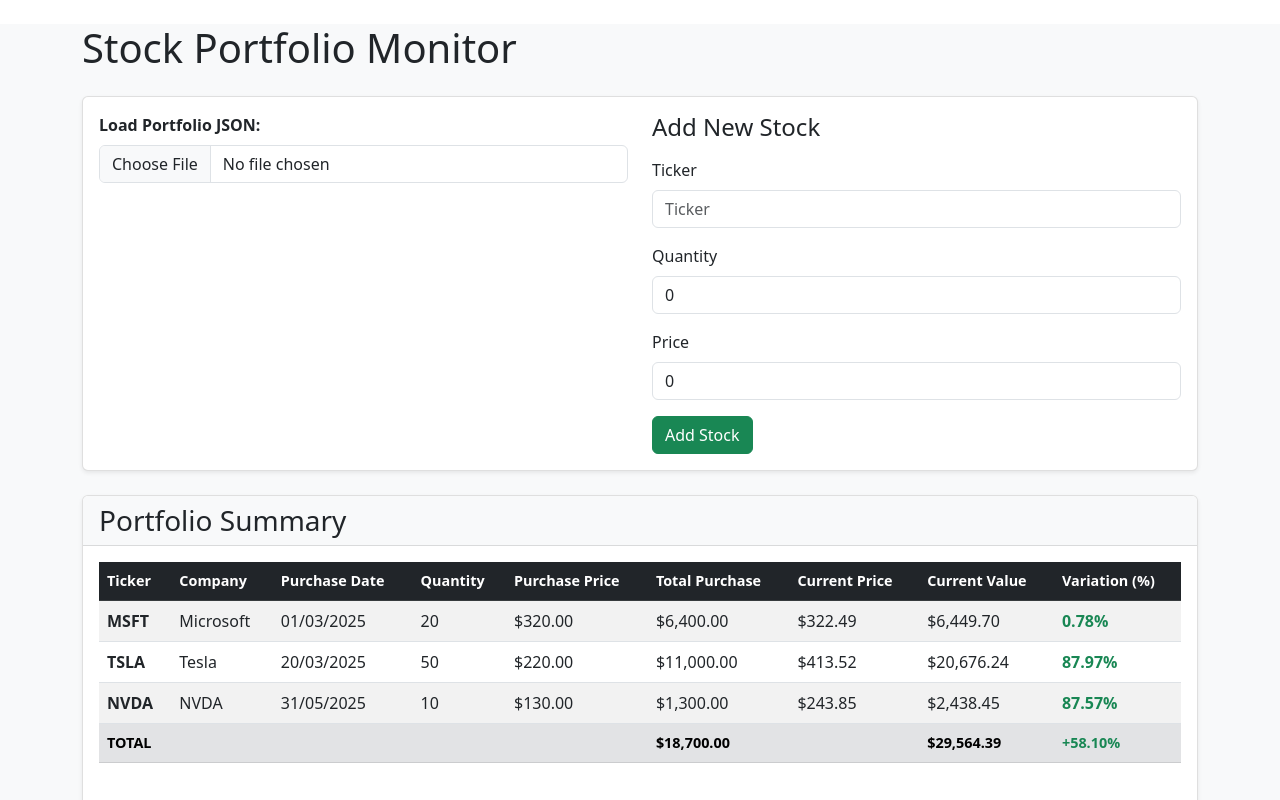
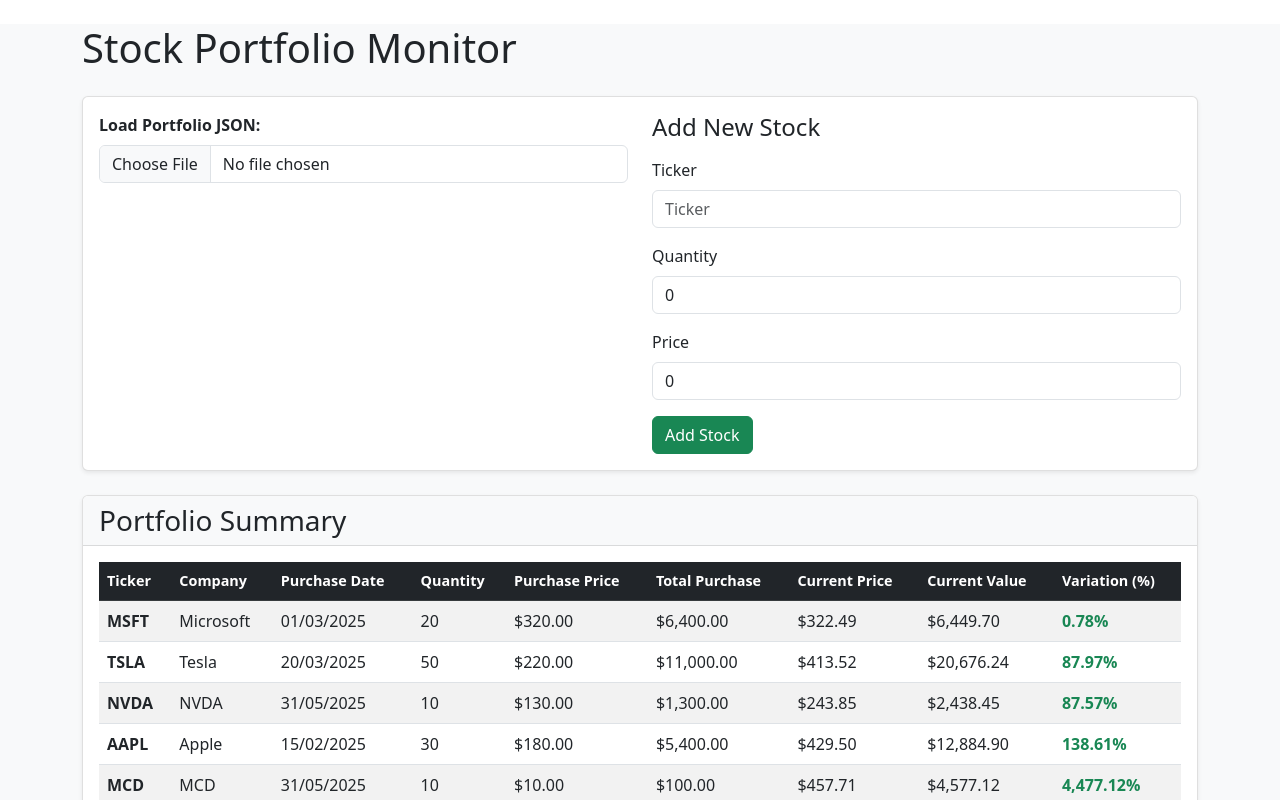
Before and after one commit to iurig21/Gestor_carteira_acoes, an Angular app: page / in a window 1280 px wide. Shown: the top 800 px of the page. Built offline with nearby package versions, Linux system fonts and the light colour scheme; no server answers; data requests are answered from the project's data file.

Commit message:
feat:load portfolio from json file fixed

```diff
--- a/db.json
+++ b/db.json
@@ -23,6 +23,22 @@
       "purchaseDate": "2025-05-31T23:16:24.097Z",
       "quantity": 10,
       "purchasePrice": 130
+    },
+    {
+      "id": "c895",
+      "ticker": "AAPL",
+      "company": "Apple",
+      "purchaseDate": "2025-02-15",
+      "quantity": 30,
+      "purchasePrice": 180
+    },
+    {
+      "id": "a07e",
+      "ticker": "MCD ",
+      "company": "MCD ",
+      "purchaseDate": "2025-05-31T23:57:06.160Z",
+      "quantity": 10,
+      "purchasePrice": 10
     }
   ]
 }
--- a/src/app/components/portfolio/portfolio.component.ts
+++ b/src/app/components/portfolio/portfolio.component.ts
@@ -1,10 +1,11 @@
 import { Component, OnInit } from '@angular/core';
 import { CommonModule } from '@angular/common';
 import { FormsModule } from '@angular/forms';
-import { BehaviorSubject } from 'rxjs';
+import { BehaviorSubject, forkJoin } from 'rxjs';
 import { Stock, Portfolio } from '../../models/stock.interface';
 import { StockService } from '../../services/stock.service';
 import { PortfolioService } from '../../services/portfolio.service';
+import { HttpClient } from '@angular/common/http';
 
 @Component({
   selector: 'app-portfolio',
@@ -32,7 +33,8 @@ export class PortfolioComponent implements OnInit {
 
   constructor(
     private stockService: StockService,
-    private portfolioService: PortfolioService
+    private portfolioService: PortfolioService,
+    private http: HttpClient
   ) {}
 
   ngOnInit(): void {
@@ -86,8 +88,18 @@ export class PortfolioComponent implements OnInit {
       reader.onload = (e) => {
         try {
           const json = JSON.parse(e.target?.result as string);
-          // You can process the imported JSON here if needed
-          // For example, replace the portfolio in json-server via a PUT request
+          const imported = json.portfolio || json.stocks;
+          if (Array.isArray(imported)) {
+            // POST each imported stock to json-server
+            forkJoin(imported.map(stock =>
+              this.http.post('http://localhost:3000/portfolio', stock)
+            )).subscribe({
+              next: () => this.loadPortfolio(),
+              error: () => this.error = 'Failed to import stocks'
+            });
+          } else {
+            this.error = 'Invalid JSON format';
+          }
         } catch (error) {
           this.error = 'Error parsing JSON file';
         }
--- a/src/app/services/stock.service.ts
+++ b/src/app/services/stock.service.ts
@@ -8,7 +8,7 @@ import { Stock, ApiQuote } from '../models/stock.interface';
   providedIn: 'root'
 })
 export class StockService {
-  private apiKey = '476990089f57343096ebce4d575779da'; // Replace with your API key
+  private apiKey = 'e8d85f6b0b444a94db25c1164e0729d3'; // Replace with your API key
   private baseUrl = 'http://api.marketstack.com/v1';
 
   constructor(private http: HttpClient) {}
```
